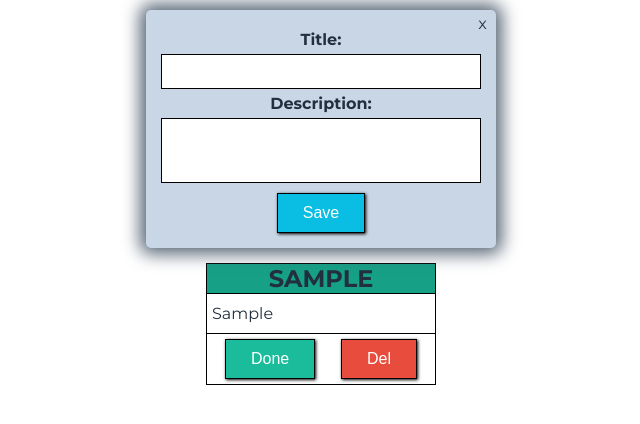
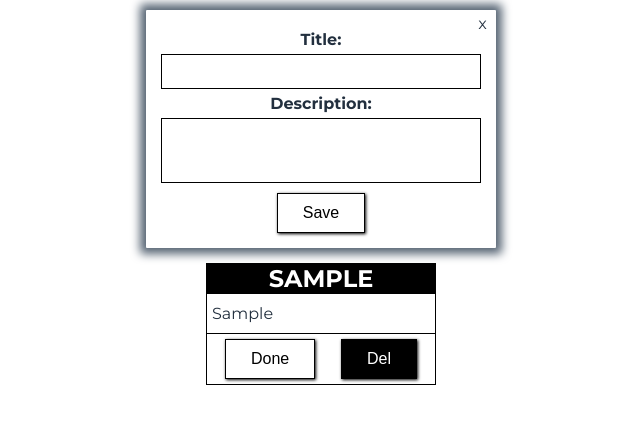
Before and after one commit to serhii-mokhonko/toDoList, a website built with webpack: page src/index.html in a window 1280 px wide. Both pictures are taken after typing "Sample", "Sample" into the empty fields and a click on the button "Save". Shown: the whole page, without its empty margins (319-959 px from the left). Built offline with nearby package versions, Linux system fonts and the light colour scheme.

Commit message:
update style.css

```diff
--- a/src/main.css
+++ b/src/main.css
@@ -12,13 +12,11 @@ body {
 
 .card {
     width        : 350px;
-    /* height       : 250px; */
     padding      : 15px;
     margin       : 10px auto;
-    border-radius: 5px;
+    border-radius: 1px;
 
-    background: #c8d6e5;
-    box-shadow: 0 0 17px 6px #576574;
+    box-shadow: 0 0 10px 6px #576574;
 
     position: relative;
 }
@@ -40,11 +38,12 @@ body {
 
     cursor: pointer;
 
-    transition: background 0.2s linear;
+    transition: all 0.2s linear;
 }
 
 .card .close-window:hover {
-    background: #ee5253;
+    background: #000;
+    color: #fff;
 }
 
 
@@ -98,9 +97,9 @@ body {
 .btn {
     font-size: 16px;
     padding: 10px 25px;
-    background: #0abde3;
     border: 1px solid #000;
-    color: #fff;
+    background: none;
+    color: #000000;
     outline: none;
     box-shadow: 1px 1px 3px 0px #000;
 }
@@ -114,11 +113,13 @@ body {
 }
 
 .btn--done{
-    background: #1abc9c;
+    background: #fff;
+    color: #000
 }
 
 .btn--del{
-    background: #e74c3c;
+    background: #000;
+    color: #fff;
 }
 
 /* TODO List */
@@ -141,9 +142,10 @@ body {
 
 .todo-card__title {
     border-bottom: 1px solid #000;
-    background: #16a085;
+    background: #000;
     text-align: center;
     margin-bottom: 10px;
+    color: #fff;
 }
 
 .todo-card__content {
```
